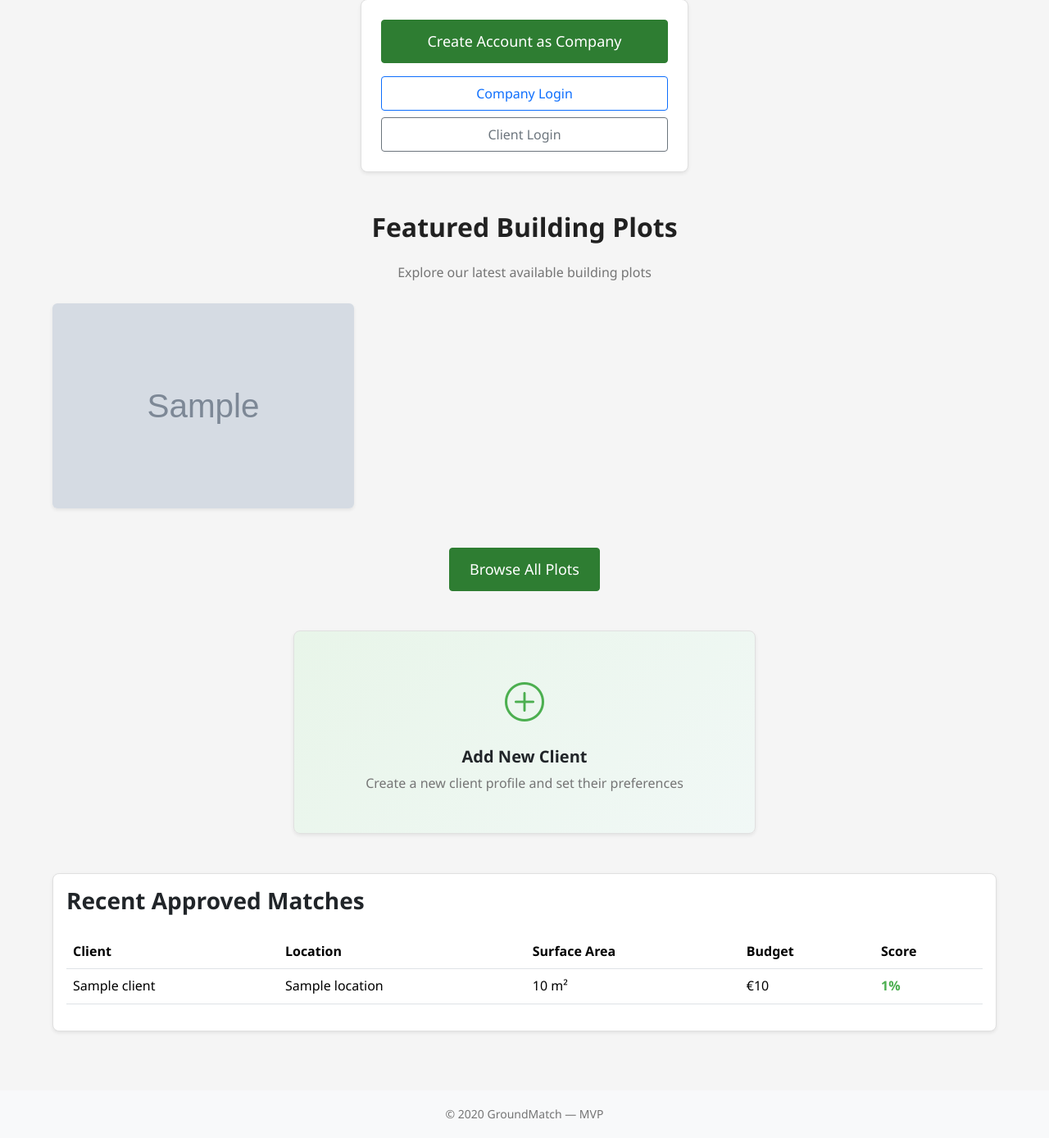
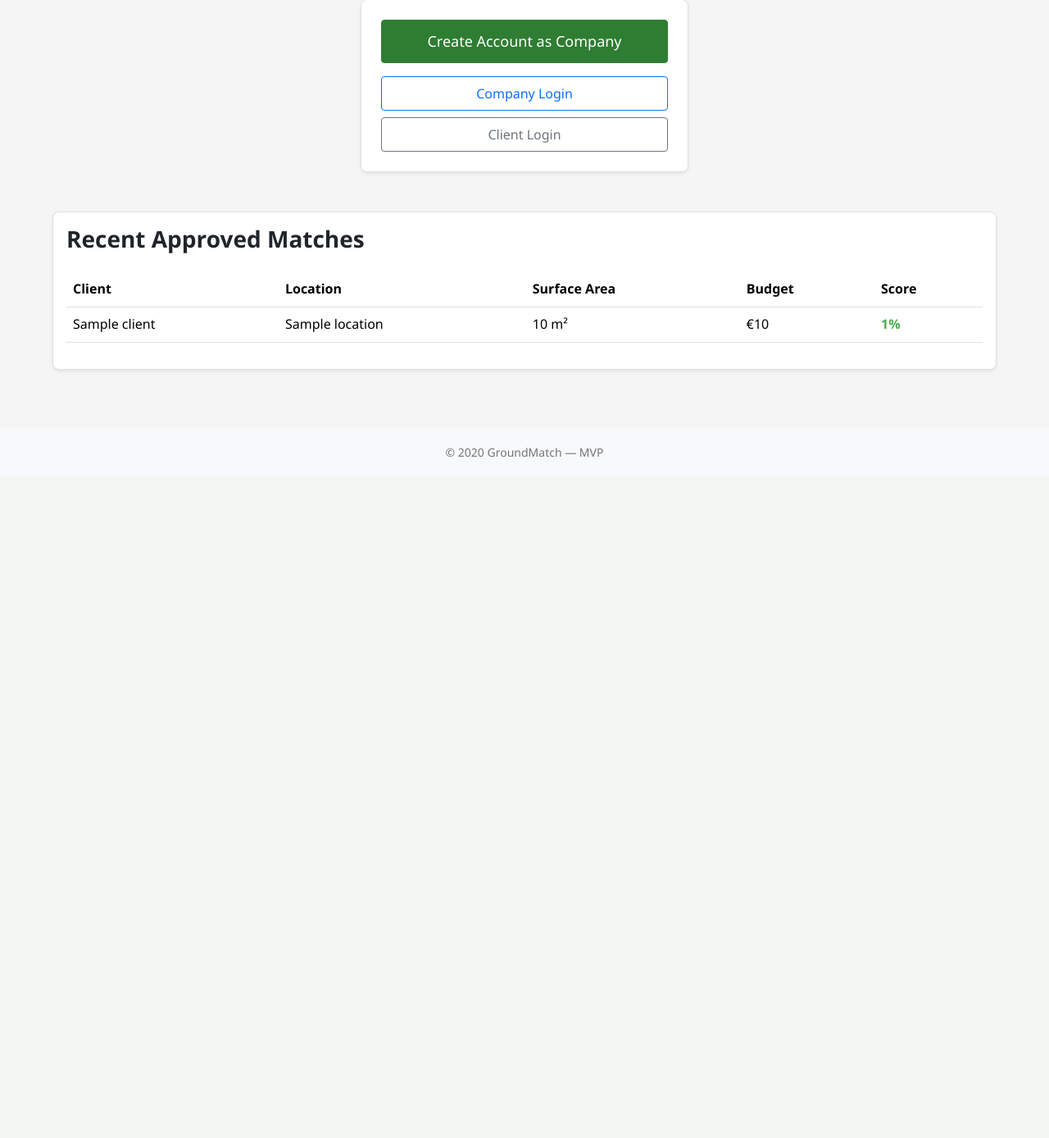
Before and after one commit to A-D-DBS-application/web-application-2025-group-12, a Flask app: template app/templates/home.html in a window 1280 px wide. Shown: the part 568-1956 px from the top of the page at 82% size. After the commit the page ends 1126 px from the top, so only its background shows below. Run offline with Flask 3, Linux system fonts and the light colour scheme; the visitor is signed in with stand-in values (Sample User, id 1); tables that the repository leaves empty hold one stand-in row (values such as "Sample post"); the template is opened without the code that fills it: most values are stand-ins (such as "Sample title", 1, 10 or a date in 2020); grey boxes marked "Sample" are stand-in pictures; parts of the project's set-up code (start-up, migrations or seed data) failed here and were passed over.

Commit message:
Laatste keer hopelijk

```diff
--- a/app/routes.py
+++ b/app/routes.py
@@ -267,11 +267,12 @@ def init_routes(app):
         grounds = Ground.query.all()
         # Get all matches for clients of this company
         matches = Match.query.join(Client).filter(Client.company_id == company_id).all()
-
+        user_company = get_user_company_name()
         return render_template('dashboard.html',
                              clients=clients,
                              grounds=grounds,
-                             matches=matches)
+                             matches=matches,
+                             user_company=user_company)
 
     # ========================================================================
     # CLIENT DASHBOARD & PROFILE ROUTES
@@ -800,7 +801,8 @@ def init_routes(app):
             ).join(Client).filter(Client.company_id == session['company_id'], Match.status == 'approved')
 
             if client_filter:
-                query = query.filter_by(client_id=int(client_filter))
+                # Explicitly filter on Match.client_id to avoid namespace ambiguity
+                query = query.filter(Match.client_id == int(client_filter))
 
             clients = Client.query.filter_by(company_id=session['company_id']).order_by(Client.name).all()
             client = None
--- a/app/templates/grounds_list.html
+++ b/app/templates/grounds_list.html
@@ -124,10 +124,8 @@
                             </a>
 
                             <div class="card-body">
-                                <h5 class="card-title">
-                                    <a href="{{ url_for('ground_detail', ground_id=ground.id) }}" class="text-decoration-none text-dark">
-                                        {{ ground.location }}
-                                    </a>
+                                <h5 class="card-title text-dark">
+                                    {{ ground.location }}
                                 </h5>
                                 <div class="d-flex justify-content-between mb-2">
                                     <span class="text-muted">{{ ground.m2|format_number }} m²</span>
--- a/app/templates/home.html
+++ b/app/templates/home.html
@@ -37,59 +37,9 @@
         </div>
     </div>
 
-    <!-- Browse Available Plots Section -->
-    {% if grounds %}
-    <div class="mt-5">
-        <h2 class="mb-4 text-center">Featured Building Plots</h2>
-        <p class="text-center text-muted mb-4">Explore our latest available building plots</p>
+    {# Featured Building Plots section removed per request #}
 
-        <div class="row row-cols-1 row-cols-md-2 row-cols-lg-3 g-4">
-            {% for ground in grounds %}
-            <div class="col">
-                <a href="{{ url_for('ground_detail', ground_id=ground.id) }}" class="text-decoration-none">
-                    <div class="position-relative overflow-hidden rounded shadow-sm hover-lift" style="transition: transform 0.2s; cursor: pointer; height: 250px;">
-                        {% if ground.image_url %}
-                        <img src="{{ ground.image_url }}"
-                             alt="{{ ground.location }}"
-                             class="img-fluid w-100 h-100"
-                             style="object-fit: cover;">
-                        {% else %}
-                        <div class="bg-light d-flex align-items-center justify-content-center w-100 h-100">
-                            <span class="text-muted">No image available</span>
-                        </div>
-                        {% endif %}
-                    </div>
-                </a>
-            </div>
-            {% endfor %}
-        </div>
-
-        <div class="text-center mt-5">
-            <a href="{{ url_for('grounds_list') }}" class="btn btn-primary btn-lg">Browse All Plots</a>
-        </div>
-    </div>
-    {% endif %}
-
-    <!-- Company-only Management Section -->
-    {% if session.role == 'company' %}
-    <div class="mt-5">
-        <div class="row g-4">
-            <div class="col-md-6 mx-auto">
-                <a href="{{ url_for('client_add') }}" class="text-decoration-none">
-                    <div class="card h-100 shadow-sm hover-lift" style="transition: transform 0.2s; cursor: pointer; background: linear-gradient(135deg, #e8f5e9 0%, #f1f8f6 100%);">
-                        <div class="card-body text-center py-5">
-                            <div class="mb-3">
-                                <i class="bi bi-plus-circle" style="font-size: 3rem; color: #4caf50;"></i>
-                            </div>
-                            <h5 class="card-title fw-bold text-dark mb-2">Add New Client</h5>
-                            <p class="card-text text-muted">Create a new client profile and set their preferences</p>
-                        </div>
-                    </div>
-                </a>
-            </div>
-        </div>
-    </div>
-    {% endif %}
+    {# Company Add Client card removed per request #}
 
     <!-- Recent Matches or Feature Cards -->
     <div class="mt-5">
--- a/app/templates/matches_list.html
+++ b/app/templates/matches_list.html
@@ -34,7 +34,8 @@
     </div>
     {% endif %}
 
-    <!-- Filter Form -->
+    {% if session.role == 'company' %}
+    <!-- Filter Form (company only) -->
     <form method="GET" class="card shadow-sm mb-4 border-0">
         <div class="card-body">
             <div class="row g-3 align-items-end">
@@ -55,6 +56,7 @@
             </div>
         </div>
     </form>
+    {% endif %}
 
     <!-- Matches by Client -->
     {% if matches %}
```
Also changed, not shown: app/templates/dashboard.html (+31 -10 lines).
